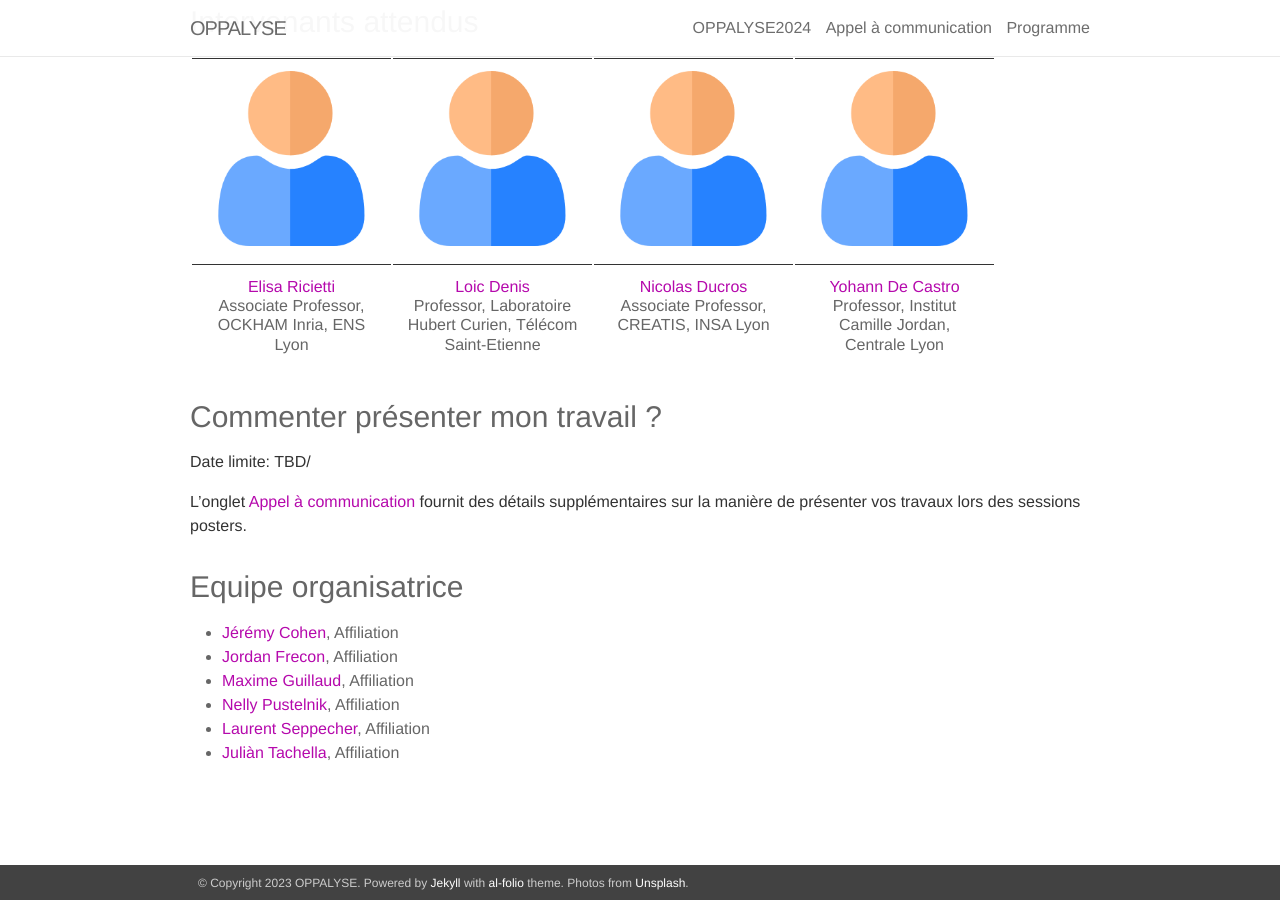
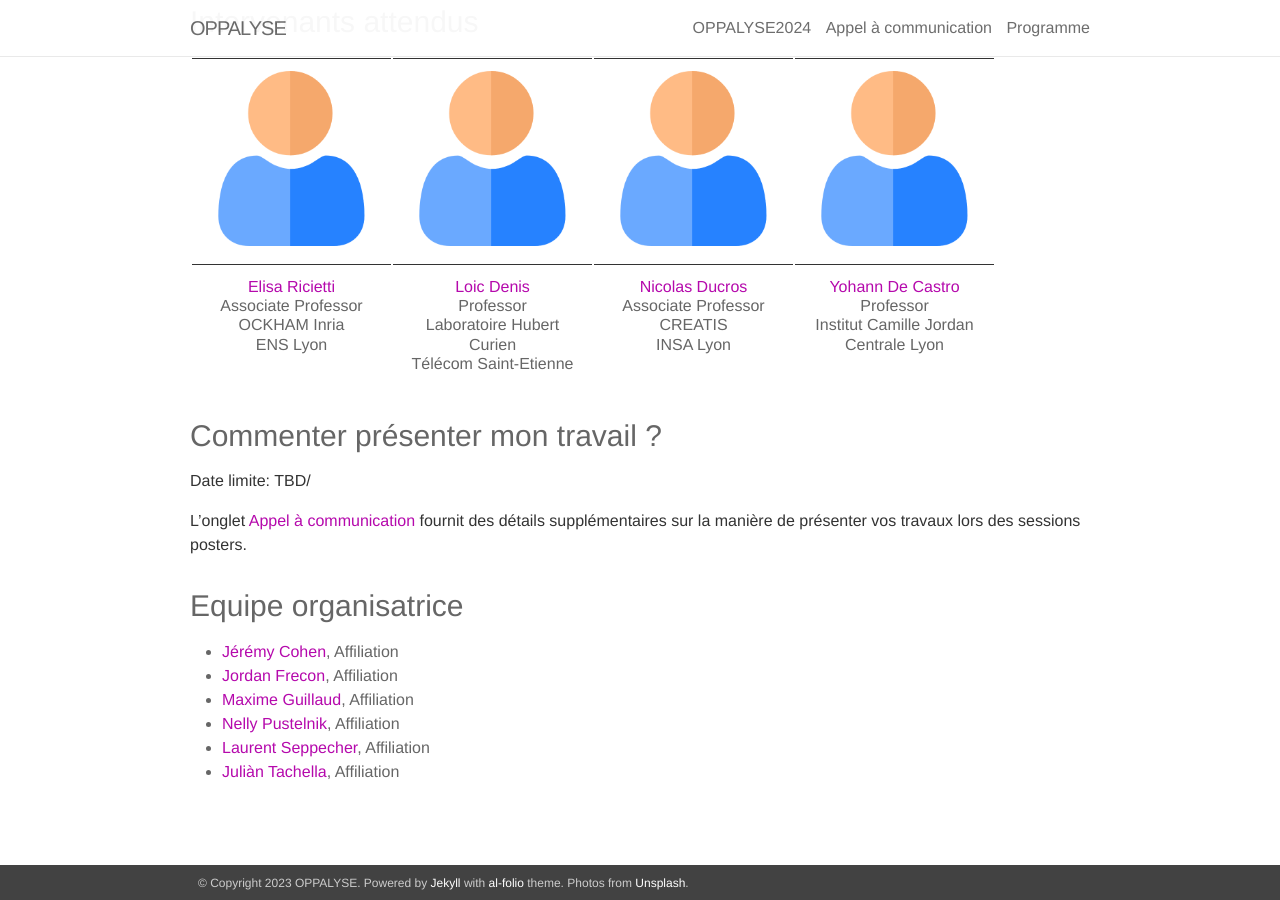
Before and after one commit to oppalyse/oppalyse.github.io, a Jekyll site: the page built from _pages/00_home.md, in a window 1280 px wide and 900 px high, scrolled down 503 px. Built offline with Jekyll 4.4.1, drawn with Linux system fonts in a browser that asks for light colours; nearby versions of some CDN libraries.

Commit message:
Update 00_home.md

```diff
--- a/_pages/00_home.md
+++ b/_pages/00_home.md
@@ -18,10 +18,10 @@ TBD
     <td style="text-align:center"><img src="assets/img/user.png" height="175"></td>
   </tr>
   <tr>
-    <td style="text-align:center"><a href="https://perso.ens-lyon.fr/elisa.riccietti/">Elisa Ricietti</a> <br> Associate Professor, OCKHAM Inria, ENS Lyon</td>
-    <td style="text-align:center"><a href="https://perso.univ-st-etienne.fr/deniloic/">Loic Denis</a> <br>Professor, Laboratoire Hubert Curien, Télécom Saint-Etienne</td>
-    <td style="text-align:center"><a href="https://www.creatis.insa-lyon.fr/~ducros/WebPage/index.html">Nicolas Ducros</a> <br> Associate Professor, CREATIS, INSA Lyon</td>
-    <td style="text-align:center"><a href="https://ydecastro.github.io/">Yohann De Castro</a> <br>Professor, Institut Camille Jordan, Centrale Lyon</td>
+    <td style="text-align:center"><a href="https://perso.ens-lyon.fr/elisa.riccietti/">Elisa Ricietti</a> <br> Associate Professor<br>OCKHAM Inria<br>ENS Lyon</td>
+    <td style="text-align:center"><a href="https://perso.univ-st-etienne.fr/deniloic/">Loic Denis</a> <br>Professor<br>Laboratoire Hubert Curien<br>Télécom Saint-Etienne</td>
+    <td style="text-align:center"><a href="https://www.creatis.insa-lyon.fr/~ducros/WebPage/index.html">Nicolas Ducros</a> <br> Associate Professor<br>CREATIS<br>INSA Lyon</td>
+    <td style="text-align:center"><a href="https://ydecastro.github.io/">Yohann De Castro</a> <br>Professor<br>Institut Camille Jordan<br>Centrale Lyon</td>
   </tr>
 </table>
 
```
